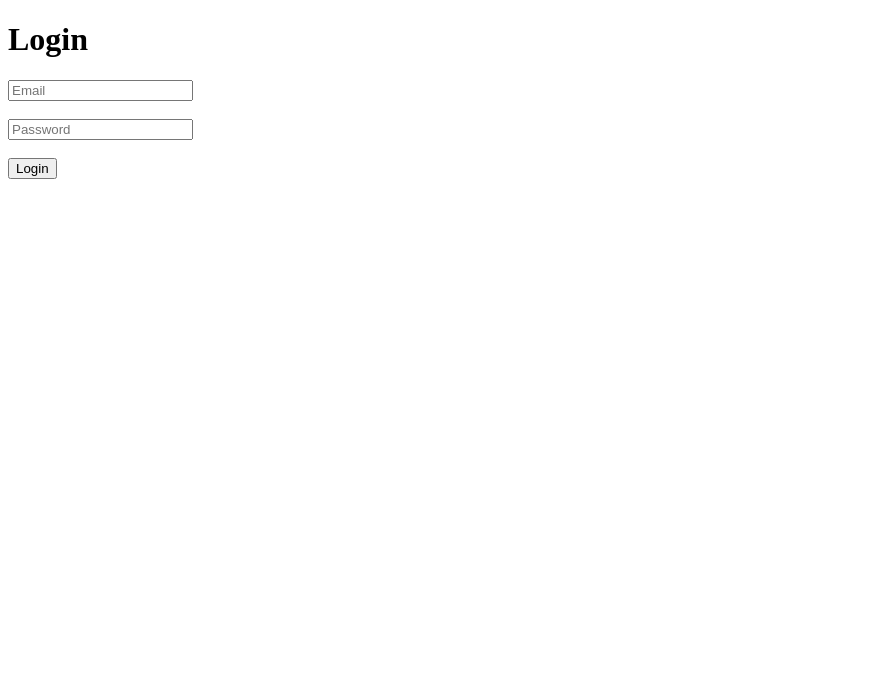
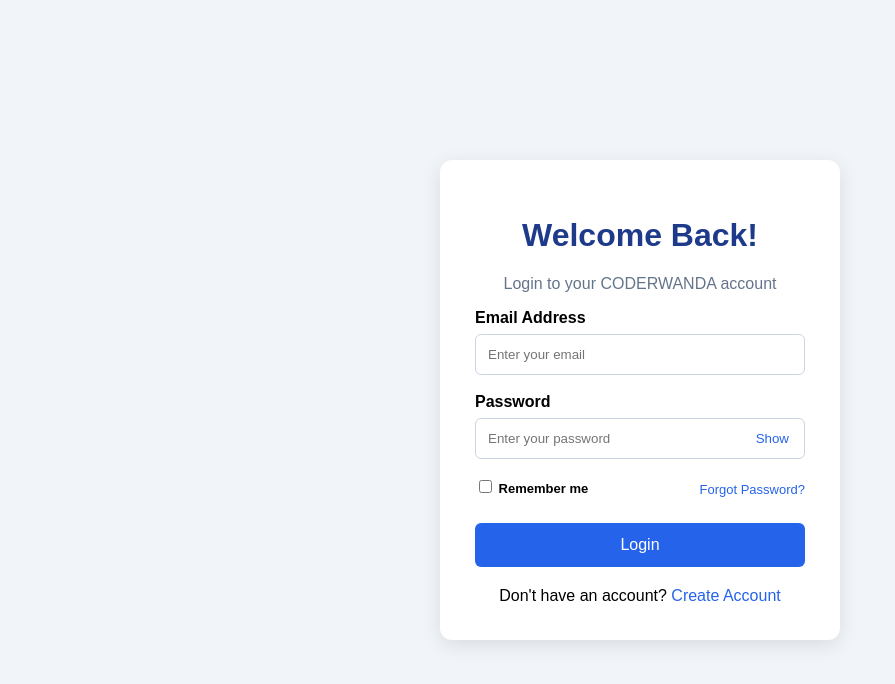
Before and after one commit to CynthiaGihozo12345/WebApp-Project, a website: page public/login.html in a window 1280 px wide. Shown: the whole page, without its empty margins (0-895 px from the left). Drawn offline with Linux system fonts and the light colour scheme.

Commit message:
Add login page

```diff
--- a/public/login.html
+++ b/public/login.html
@@ -1,23 +1,212 @@
+
 <!DOCTYPE html>
-<html>
+<html lang="en">
 <head>
-    <title>User Login</title>
+    <meta charset="UTF-8">
+    <meta name="viewport" content="width=device-width, initial-scale=1.0">
+    <title>User Login | CODERWANDA Ltd</title>
+
+    <style>
+        * {
+            box-sizing: border-box;
+        }
+
+        body {
+            font-family: Arial, sans-serif;
+            background: #f1f5f9;
+            display: flex;
+            justify-content: center;
+            align-items: center;
+            min-height: 100vh;
+            margin: 0;
+        }
+
+        .login-container {
+            background: white;
+            padding: 35px;
+            width: 100%;
+            max-width: 400px;
+            border-radius: 12px;
+            box-shadow: 0 5px 20px rgba(0,0,0,0.1);
+        }
+
+        h1 {
+            text-align: center;
+            color: #1e3a8a;
+        }
+
+        p {
+            text-align: center;
+            color: #64748b;
+        }
+
+        .form-group {
+            margin-bottom: 18px;
+        }
+
+        label {
+            display: block;
+            margin-bottom: 7px;
+            font-weight: bold;
+        }
+
+        input[type="email"],
+        input[type="password"],
+        input[type="text"] {
+            width: 100%;
+            padding: 12px;
+            border: 1px solid #cbd5e1;
+            border-radius: 6px;
+        }
+
+        input:focus {
+            outline: 2px solid #2563eb;
+        }
+
+        .password-container {
+            position: relative;
+        }
+
+        .password-container input {
+            padding-right: 65px;
+        }
+
+        .show-password {
+            position: absolute;
+            right: 10px;
+            top: 12px;
+            border: none;
+            background: none;
+            color: #2563eb;
+            cursor: pointer;
+        }
+
+        .options {
+            display: flex;
+            justify-content: space-between;
+            align-items: center;
+            font-size: 13px;
+            margin-bottom: 20px;
+        }
+
+        a {
+            color: #2563eb;
+            text-decoration: none;
+        }
+
+        a:hover {
+            text-decoration: underline;
+        }
+
+        .login-btn {
+            width: 100%;
+            padding: 13px;
+            background: #2563eb;
+            color: white;
+            border: none;
+            border-radius: 6px;
+            font-size: 16px;
+            cursor: pointer;
+        }
+
+        .login-btn:hover {
+            background: #1d4ed8;
+        }
+
+        .register-link {
+            margin-top: 20px;
+            text-align: center;
+        }
+
+    </style>
 </head>
+
 <body>
-    <h1>Login</h1>
 
-    <form action="/login" method="POST">
-        <input type="email" name="email"
-               placeholder="Email" required>
+    <div class="login-container">
 
-        <br><br>
+        <h1>Welcome Back!</h1>
 
-        <input type="password" name="password"
-               placeholder="Password" required>
+        <p>Login to your CODERWANDA account</p>
 
-        <br><br>
+        <form action="/login" method="POST">
 
-        <button type="submit">Login</button>
-    </form>
+            <div class="form-group">
+                <label for="email">Email Address</label>
+
+                <input
+                    type="email"
+                    id="email"
+                    name="email"
+                    placeholder="Enter your email"
+                    autocomplete="username"
+                    required>
+            </div>
+
+            <div class="form-group">
+
+                <label for="password">Password</label>
+
+                <div class="password-container">
+
+                    <input
+                        type="password"
+                        id="password"
+                        name="password"
+                        placeholder="Enter your password"
+                        autocomplete="current-password"
+                        required>
+
+                    <button
+                        type="button"
+                        class="show-password"
+                        onclick="togglePassword()">
+                        Show
+                    </button>
+
+                </div>
+            </div>
+
+            <div class="options">
+
+                <label>
+                    <input type="checkbox" name="remember">
+                    Remember me
+                </label>
+
+                <a href="forgot-password.html">
+                    Forgot Password?
+                </a>
+
+            </div>
+
+            <button type="submit" class="login-btn">
+                Login
+            </button>
+
+        </form>
+
+        <div class="register-link">
+            Don't have an account?
+            <a href="register.html">Create Account</a>
+        </div>
+
+    </div>
+
+    <script>
+        function togglePassword() {
+            const password = document.getElementById("password");
+            const button = document.querySelector(".show-password");
+
+            if (password.type === "password") {
+                password.type = "text";
+                button.textContent = "Hide";
+            } else {
+                password.type = "password";
+                button.textContent = "Show";
+            }
+        }
+    </script>
+
 </body>
 </html>
```
